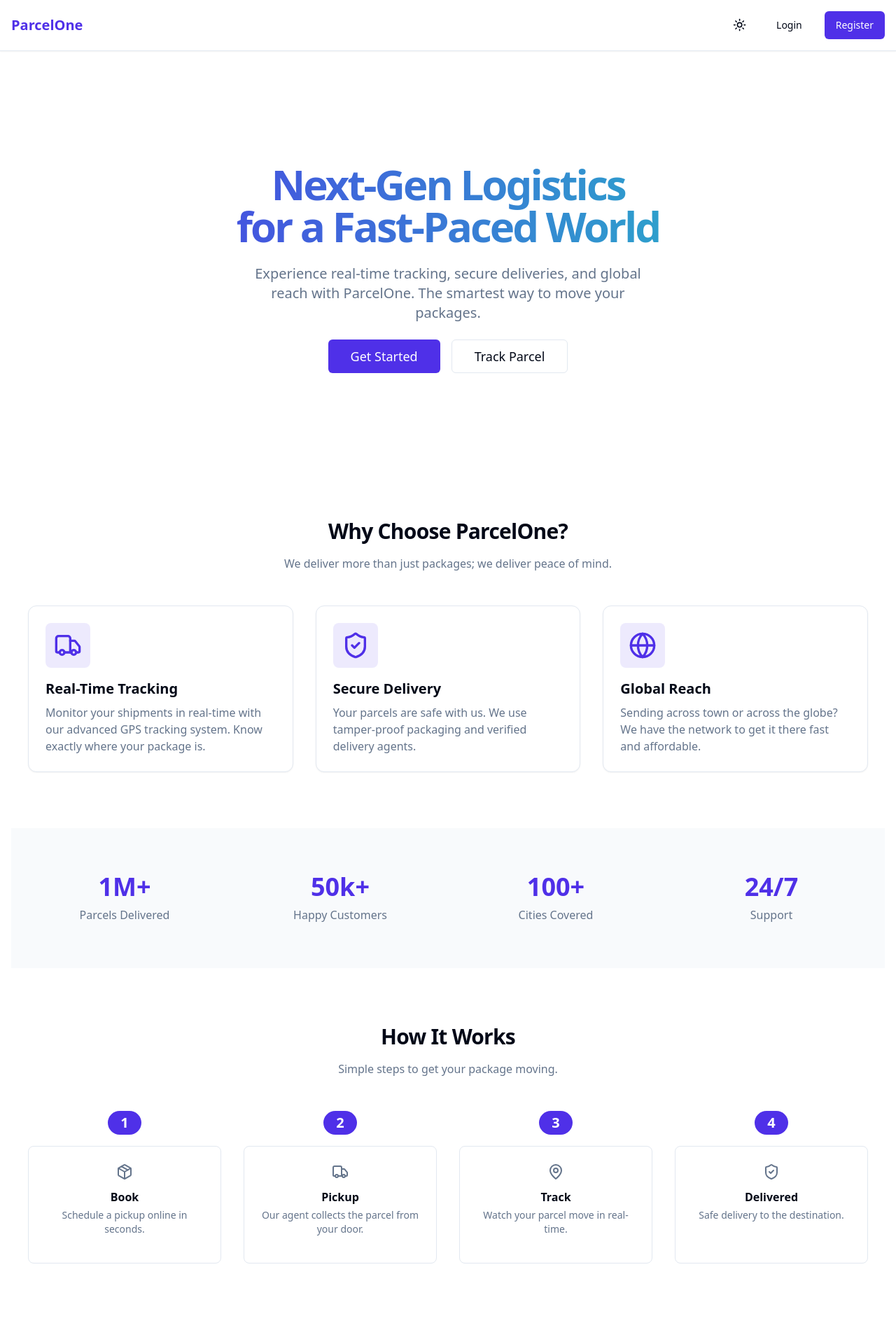
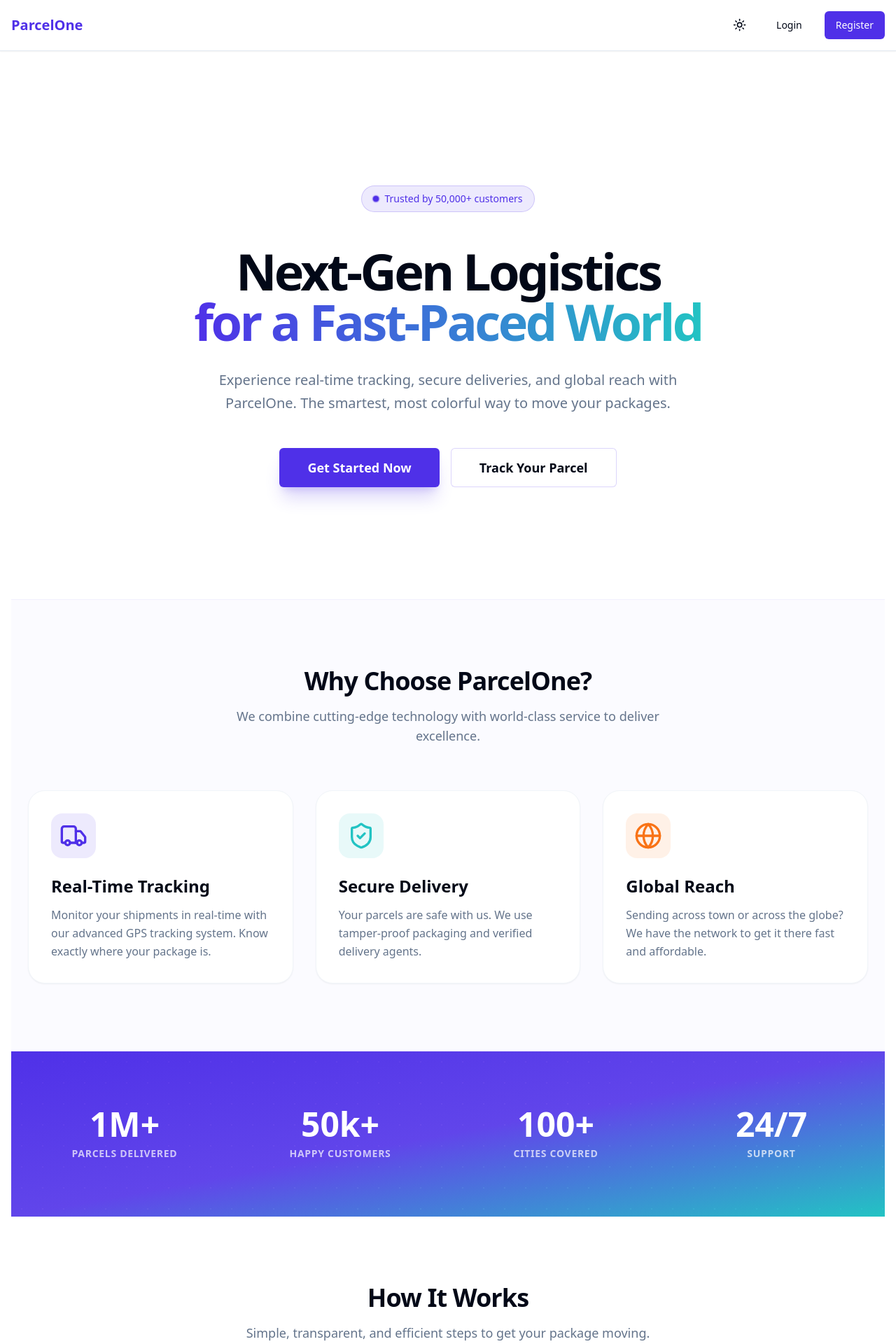
Before and after one commit to salsadsid/parcelone-frontend, a React (Vite) app: page / in a window 1280 px wide. Shown: the top 1920 px of the page at 70% size. Built offline with nearby package versions, Linux system fonts and the light colour scheme.

Commit message:
feat: refresh homepage UI with a new hero section design, enhanced feature cards, and a vibrant stats section.

```diff
--- a/src/pages/HomePage.jsx
+++ b/src/pages/HomePage.jsx
@@ -1,3 +1,4 @@
+import React from 'react';
 import { Link } from 'react-router-dom';
 import { Button } from '@/components/ui/button';
 import { motion } from 'framer-motion';
@@ -7,75 +8,111 @@
 
 const HomePage = () => {
     return (
-        <div className="space-y-20 pb-20">
+        <div className="space-y-0 pb-0 overflow-hidden">
             {/* Hero Section */}
-            <section className="relative py-20 md:py-32 overflow-hidden">
-                <div className="absolute inset-0 -z-10 bg-[radial-gradient(ellipse_at_top,_var(--tw-gradient-stops))] from-primary/20 via-background to-background"></div>
-                <div className="container px-4 md:px-6 mx-auto text-center space-y-6">
+            <section className="relative py-24 md:py-40 overflow-hidden">
+                {/* Complex Background Gradients */}
+                <div className="absolute inset-0 -z-10">
+                    <div className="absolute top-0 left-1/4 w-[500px] h-[500px] bg-primary/20 rounded-full blur-[120px] animate-pulse" />
+                    <div className="absolute bottom-0 right-1/4 w-[400px] h-[400px] bg-secondary/20 rounded-full blur-[100px]" />
+                    <div className="absolute top-1/2 left-1/2 -translate-x-1/2 -translate-y-1/2 w-full h-full bg-[radial-gradient(circle_at_center,_var(--tw-gradient-stops))] from-primary/5 via-transparent to-transparent" />
+                </div>
+
+                <div className="container px-4 md:px-6 mx-auto text-center space-y-8 relative">
+                    <motion.div
+                        initial={{ opacity: 0, scale: 0.9 }}
+                        animate={{ opacity: 1, scale: 1 }}
+                        transition={{ duration: 0.5 }}
+                        className="inline-flex items-center gap-2 px-4 py-2 rounded-full bg-primary/10 text-primary text-sm font-medium mb-4 border border-primary/20"
+                    >
+                        <span className="relative flex h-2 w-2">
+                            <span className="animate-ping absolute inline-flex h-full w-full rounded-full bg-primary opacity-75"></span>
+                            <span className="relative inline-flex rounded-full h-2 w-2 bg-primary"></span>
+                        </span>
+                        Trusted by 50,000+ customers
+                    </motion.div>
+
                     <motion.div
                         initial={{ opacity: 0, y: 20 }}
                         animate={{ opacity: 1, y: 0 }}
                         transition={{ duration: 0.5 }}
                     >
-                        <h1 className="text-4xl md:text-6xl font-bold tracking-tighter bg-clip-text text-transparent bg-gradient-to-r from-primary to-secondary">
-                            Next-Gen Logistics <br /> for a Fast-Paced World
+                        <h1 className="text-5xl md:text-7xl font-extrabold tracking-tighter leading-tight">
+                            Next-Gen Logistics <br />
+                            <span className="bg-clip-text text-transparent bg-gradient-to-r from-primary via-secondary to-primary bg-[length:200%_auto] animate-gradient">
+                                for a Fast-Paced World
+                            </span>
                         </h1>
                     </motion.div>
+
                     <motion.p
                         initial={{ opacity: 0, y: 20 }}
                         animate={{ opacity: 1, y: 0 }}
                         transition={{ duration: 0.5, delay: 0.2 }}
-                        className="text-xl text-muted-foreground max-w-[600px] mx-auto"
+                        className="text-xl text-muted-foreground max-w-[700px] mx-auto leading-relaxed"
                     >
-                        Experience real-time tracking, secure deliveries, and global reach with ParcelOne. The smartest way to move your packages.
+                        Experience real-time tracking, secure deliveries, and global reach with ParcelOne. The smartest, most colorful way to move your packages.
                     </motion.p>
+
                     <motion.div
                         initial={{ opacity: 0, y: 20 }}
                         animate={{ opacity: 1, y: 0 }}
                         transition={{ duration: 0.5, delay: 0.4 }}
-                        className="flex justify-center gap-4"
+                        className="flex flex-col sm:flex-row justify-center gap-4 pt-4"
                     >
                         <Link to="/login">
-                            <Button size="lg" className="h-12 px-8 text-lg">Get Started</Button>
+                            <Button size="lg" className="h-14 px-10 text-lg font-bold shadow-xl shadow-primary/20 hover:shadow-primary/40 transition-all">
+                                Get Started Now
+                            </Button>
                         </Link>
                         <Link to="/login">
-                            <Button size="lg" variant="outline" className="h-12 px-8 text-lg">Track Parcel</Button>
+                            <Button size="lg" variant="outline" className="h-14 px-10 text-lg font-bold backdrop-blur-sm border-primary/20 hover:bg-primary/5">
+                                Track Your Parcel
+                            </Button>
                         </Link>
                     </motion.div>
                 </div>
             </section>
 
             {/* Features Section */}
-            <section className="container px-4 md:px-6 mx-auto">
-                <div className="text-center mb-12">
-                    <h2 className="text-3xl font-bold tracking-tight mb-4">Why Choose ParcelOne?</h2>
-                    <p className="text-muted-foreground">We deliver more than just packages; we deliver peace of mind.</p>
+            <section className="py-24 bg-primary/[0.02] dark:bg-primary/[0.01] border-y border-primary/5">
+                <div className="container px-4 md:px-6 mx-auto">
+                    <div className="text-center max-w-2xl mx-auto mb-16 space-y-4">
+                        <h2 className="text-4xl font-bold tracking-tight">Why Choose ParcelOne?</h2>
+                        <p className="text-lg text-muted-foreground">We combine cutting-edge technology with world-class service to deliver excellence.</p>
                     </div>
                     <div className="grid grid-cols-1 md:grid-cols-3 gap-8">
                         <FeatureCard
-                        icon={<Truck className="w-10 h-10 text-primary" />}
+                            icon={<Truck className="w-10 h-10" />}
                             title="Real-Time Tracking"
                             description="Monitor your shipments in real-time with our advanced GPS tracking system. Know exactly where your package is."
                             delay={0.2}
+                            color="primary"
                         />
                         <FeatureCard
-                        icon={<ShieldCheck className="w-10 h-10 text-primary" />}
+                            icon={<ShieldCheck className="w-10 h-10" />}
                             title="Secure Delivery"
                             description="Your parcels are safe with us. We use tamper-proof packaging and verified delivery agents."
                             delay={0.4}
+                            color="secondary"
                         />
                         <FeatureCard
-                        icon={<Globe className="w-10 h-10 text-primary" />}
+                            icon={<Globe className="w-10 h-10" />}
                             title="Global Reach"
                             description="Sending across town or across the globe? We have the network to get it there fast and affordable."
                             delay={0.6}
+                            color="accent"
                         />
+                    </div>
                 </div>
             </section>
 
-            {/* Stats Section */}
-            <section className="bg-muted/50 py-16">
-                <div className="container px-4 md:px-6 mx-auto">
+            {/* Stats Section - Vibrant Gradient */}
+            <section className="relative py-20 overflow-hidden">
+                <div className="absolute inset-0 bg-gradient-to-br from-primary via-primary/90 to-secondary" />
+                <div className="absolute inset-0 opacity-10 mix-blend-overlay" style={{ backgroundImage: 'radial-gradient(#fff 1px, transparent 1px)', backgroundSize: '30px 30px' }} />
+
+                <div className="container px-4 md:px-6 mx-auto relative z-10">
                     <div className="grid grid-cols-2 md:grid-cols-4 gap-8 text-center">
                         <StatCard number="1M+" label="Parcels Delivered" />
                         <StatCard number="50k+" label="Happy Customers" />
@@ -85,53 +122,106 @@
                 </div>
             </section>
 
-            {/* How It Works */}
-            <section className="container px-4 md:px-6 mx-auto">
-                <div className="text-center mb-12">
-                    <h2 className="text-3xl font-bold tracking-tight mb-4">How It Works</h2>
-                    <p className="text-muted-foreground">Simple steps to get your package moving.</p>
+            {/* How It Works Section */}
+            <section className="py-24 relative">
+                <div className="absolute inset-0 -z-10 opacity-[0.03] dark:opacity-[0.05]" style={{ backgroundImage: 'linear-gradient(to right, #888 1px, transparent 1px), linear-gradient(to bottom, #888 1px, transparent 1px)', backgroundSize: '40px 40px' }} />
+
+                <div className="container px-4 md:px-6 mx-auto">
+                    <div className="text-center max-w-2xl mx-auto mb-16 space-y-4">
+                        <h2 className="text-4xl font-bold tracking-tight">How It Works</h2>
+                        <p className="text-lg text-muted-foreground">Simple, transparent, and efficient steps to get your package moving.</p>
                     </div>
-                <div className="grid grid-cols-1 md:grid-cols-4 gap-8 relative">
+                    <div className="grid grid-cols-1 md:grid-cols-4 gap-12 relative">
                         <StepCard number="1" icon={<Package />} title="Book" description="Schedule a pickup online in seconds." />
                         <StepCard number="2" icon={<Truck />} title="Pickup" description="Our agent collects the parcel from your door." />
                         <StepCard number="3" icon={<MapPin />} title="Track" description="Watch your parcel move in real-time." />
                         <StepCard number="4" icon={<ShieldCheck />} title="Delivered" description="Safe delivery to the destination." />
+                    </div>
+                </div>
+            </section>
+
+            {/* Final CTA Section */}
+            <section className="py-24 container px-4 md:px-6 mx-auto">
+                <div className="relative rounded-3xl overflow-hidden bg-zinc-900 text-white p-12 md:p-20 text-center space-y-8 shadow-2xl">
+                    <div className="absolute inset-0 bg-[radial-gradient(circle_at_top_right,_var(--tw-gradient-stops))] from-primary/40 via-transparent to-transparent" />
+                    <div className="absolute inset-0 bg-[radial-gradient(circle_at_bottom_left,_var(--tw-gradient-stops))] from-secondary/30 via-transparent to-transparent" />
+
+                    <motion.div
+                        initial={{ opacity: 0, y: 20 }}
+                        whileInView={{ opacity: 1, y: 0 }}
+                        viewport={{ once: true }}
+                        className="relative z-10 space-y-6"
+                    >
+                        <h2 className="text-4xl md:text-5xl font-bold tracking-tight">Ready to ship your first parcel?</h2>
+                        <p className="text-xl text-zinc-400 max-w-2xl mx-auto">
+                            Join thousands of satisfied users and experience the future of logistics today.
+                        </p>
+                        <div className="flex flex-col sm:flex-row justify-center gap-4 pt-4">
+                            <Link to="/register">
+                                <Button size="lg" className="h-14 px-10 text-lg font-bold bg-white text-zinc-900 hover:bg-zinc-200">
+                                    Create Free Account
+                                </Button>
+                            </Link>
+                            <Link to="/login">
+                                <Button size="lg" variant="outline" className="h-14 px-10 text-lg font-bold border-white/20 hover:bg-white/10">
+                                    Sign In
+                                </Button>
+                            </Link>
+                        </div>
+                    </motion.div>
                 </div>
             </section>
         </div>
     );
 };
 
-const FeatureCard = ({ icon, title, description, delay }) => (
+const FeatureCard = ({ icon, title, description, delay, color }) => {
+    const colorClasses = {
+        primary: "text-primary bg-primary/10 border-primary/20",
+        secondary: "text-secondary bg-secondary/10 border-secondary/20",
+        accent: "text-orange-500 bg-orange-500/10 border-orange-500/20",
+    };
+
+    return (
         <motion.div
             initial={{ opacity: 0, y: 20 }}
             whileInView={{ opacity: 1, y: 0 }}
             viewport={{ once: true }}
             transition={{ duration: 0.5, delay }}
-        className="bg-card p-6 rounded-xl shadow-sm border hover:shadow-md transition-shadow"
+            className="group bg-card p-8 rounded-3xl shadow-sm border border-muted hover:border-primary/50 hover:shadow-xl hover:shadow-primary/5 transition-all duration-300"
         >
-        <div className="mb-4 bg-primary/10 w-fit p-3 rounded-lg">{icon}</div>
-        <h3 className="text-xl font-bold mb-2">{title}</h3>
-        <p className="text-muted-foreground">{description}</p>
+            <div className={`mb-6 w-16 h-16 rounded-2xl flex items-center justify-center transition-transform group-hover:scale-110 duration-300 ${colorClasses[color]}`}>
+                {icon}
+            </div>
+            <h3 className="text-2xl font-bold mb-3">{title}</h3>
+            <p className="text-muted-foreground leading-relaxed">{description}</p>
+        </motion.div>
+    );
+};
+
+const StatCard = ({ number, label }) => (
+    <motion.div
+        initial={{ opacity: 0, scale: 0.5 }}
+        whileInView={{ opacity: 1, scale: 1 }}
+        viewport={{ once: true }}
+        className="space-y-2"
+    >
+        <h3 className="text-5xl font-extrabold text-white">{number}</h3>
+        <p className="text-white/70 font-semibold uppercase tracking-wider text-sm">{label}</p>
     </motion.div>
 );
 
-const StatCard = ({ number, label }) => (
-    <div className="space-y-2">
-        <h3 className="text-4xl font-bold text-primary">{number}</h3>
-        <p className="text-muted-foreground font-medium">{label}</p>
-    </div>
-);
-
 const StepCard = ({ number, icon, title, description }) => (
-    <div className="relative flex flex-col items-center text-center space-y-4">
-        <div className="w-12 h-12 rounded-full bg-primary text-primary-foreground flex items-center justify-center text-xl font-bold z-10">
+    <div className="relative flex flex-col items-center text-center space-y-6">
+        <div className="w-16 h-16 rounded-2xl bg-gradient-to-br from-primary to-secondary text-white flex items-center justify-center text-2xl font-bold z-10 shadow-lg shadow-primary/20">
             {number}
         </div>
-        <div className="bg-card p-6 rounded-lg border w-full h-full hover:border-primary/50 transition-colors">
-            <div className="mb-3 flex justify-center text-muted-foreground">{icon}</div>
-            <h4 className="font-bold mb-1">{title}</h4>
-            <p className="text-sm text-muted-foreground">{description}</p>
+        <div className="bg-card p-8 rounded-3xl border border-muted w-full h-full hover:border-primary/50 hover:shadow-lg transition-all duration-300 group">
+            <div className="mb-4 flex justify-center text-primary group-hover:scale-110 transition-transform duration-300">
+                {React.cloneElement(icon, { size: 32 })}
+            </div>
+            <h4 className="text-xl font-bold mb-2">{title}</h4>
+            <p className="text-muted-foreground">{description}</p>
         </div>
     </div>
 );
```
Lines whose indentation alone changed are shown as unchanged.
